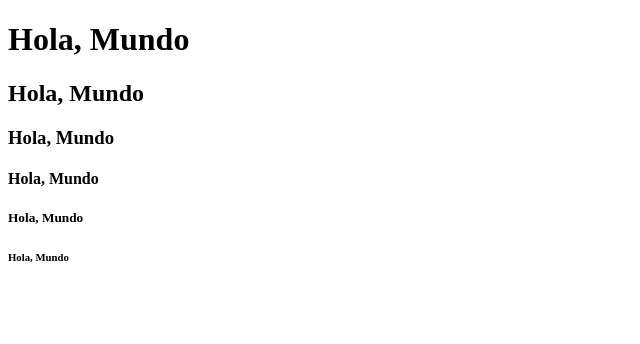
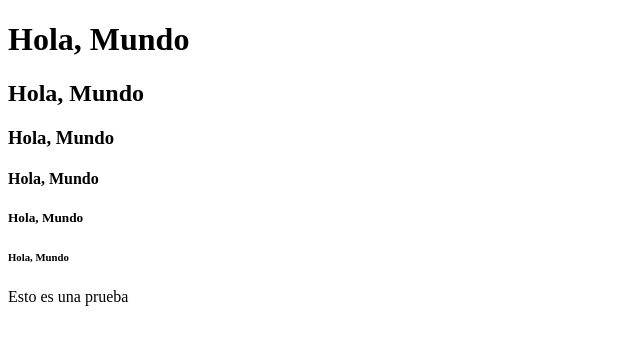
Before and after one commit to JoseLuisMirRo/freeCodeCamp-Curso, a plain HTML site: page index2.html in a window 1280 px wide. Shown: the whole page, without its empty margins (0-640 px from the left). Drawn offline with Linux system fonts and the light colour scheme.

Commit message:
Linea de prueba

```diff
--- a/index2.html
+++ b/index2.html
@@ -12,5 +12,7 @@
     <h4>Hola, Mundo</h4>
     <h5>Hola, Mundo</h5>
     <h6>Hola, Mundo</h6>
+
+    <p>Esto es una prueba</p>
   </body>
 </html> <!--CIERRE DEL ELEMENTO RAIZ-->
```
